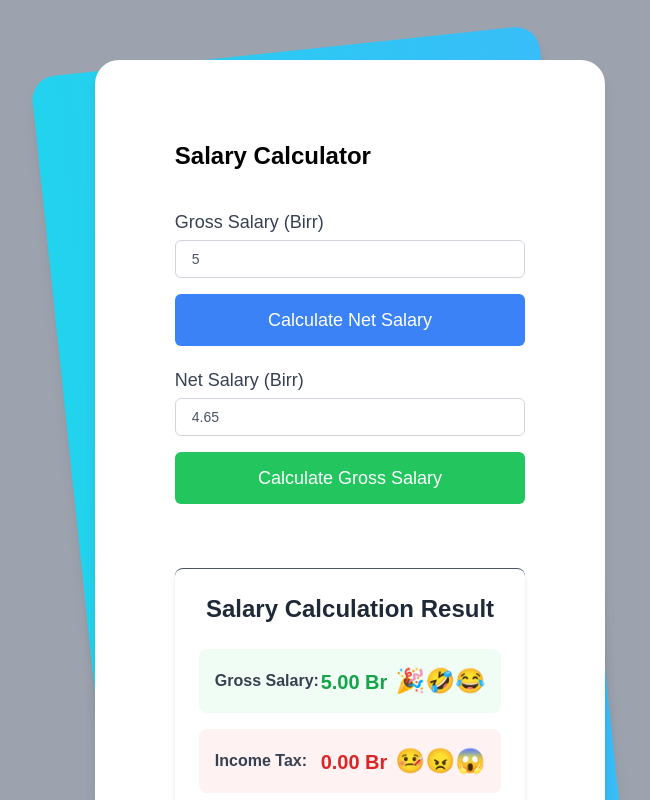
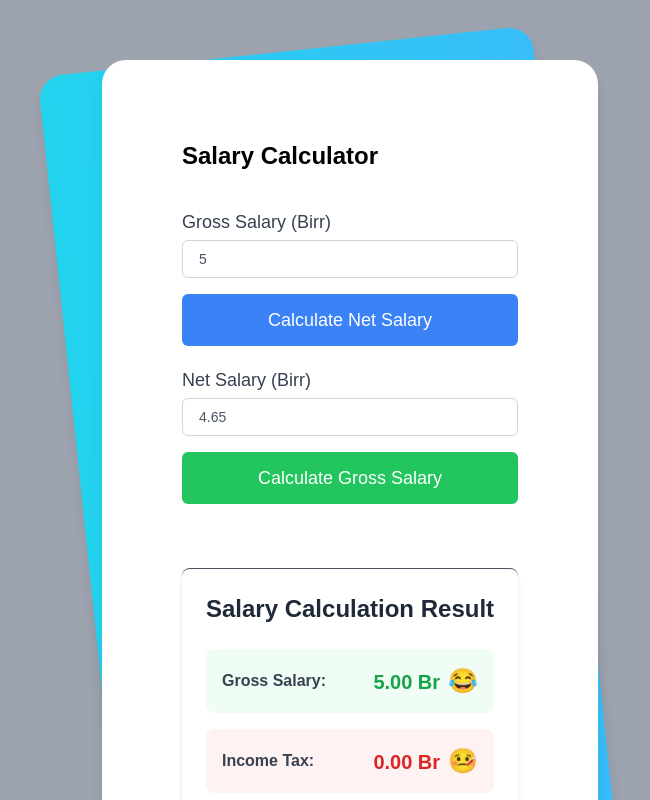
Before and after one commit to akeleb/my-net-salary, a Next.js app: page / in a window 1280 px wide. Both pictures are taken after typing "5", "5" into the empty fields and a click on the button "Calculate Net Salary". Shown: the top 800 px of the page, without its empty margins (290-940 px from the left). Built offline with nearby package versions, Linux system fonts and the light colour scheme.

Commit message:
first commit

```diff
--- a/app/page.tsx
+++ b/app/page.tsx
@@ -189,7 +189,7 @@ export default function Home() {
                         </p>
                         <p className="text-xl font-bold text-green-600">
                           {result.grossSalary.toFixed(2)} Br
-                          <span className="ml-2 text-2xl">🎉🤣😂</span>
+                          <span className="ml-2 text-2xl">😂</span>
                         </p>
                       </div>
                     </div>
@@ -201,7 +201,7 @@ export default function Home() {
                         </p>
                         <p className="text-xl font-bold text-red-600">
                           {result.incomeTax.toFixed(2)} Br
-                          <span className="ml-2 text-2xl">🤒😠😱</span>
+                          <span className="ml-2 text-2xl">🤒</span>
                         </p>
                       </div>
                     </div>
@@ -213,7 +213,7 @@ export default function Home() {
                         </p>
                         <p className="text-xl font-bold text-orange-600">
                           {result.pensionContribution.toFixed(2)} Br
-                          <span className="ml-2 text-2xl">🙄😏🫤</span>
+                          <span className="ml-2 text-2xl">🥹</span>
                         </p>
                       </div>
                     </div>
@@ -225,7 +225,7 @@ export default function Home() {
                         </p>
                         <p className="text-xl font-bold text-blue-600">
                           {result.netSalary.toFixed(2)} Br
-                          <span className="ml-2 text-2xl">🥹😭</span>
+                          <span className="ml-2 text-2xl">😭</span>
                         </p>
                       </div>
                     </div>
```
